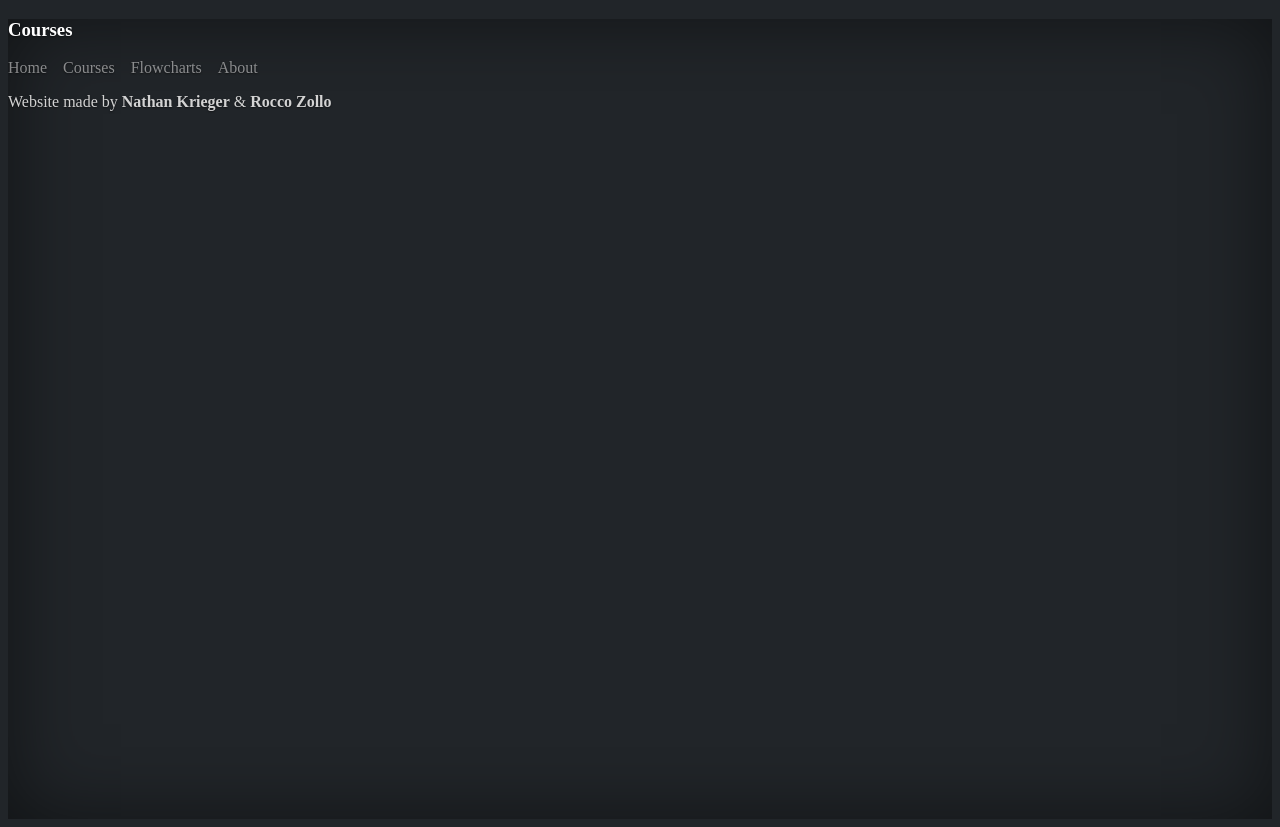
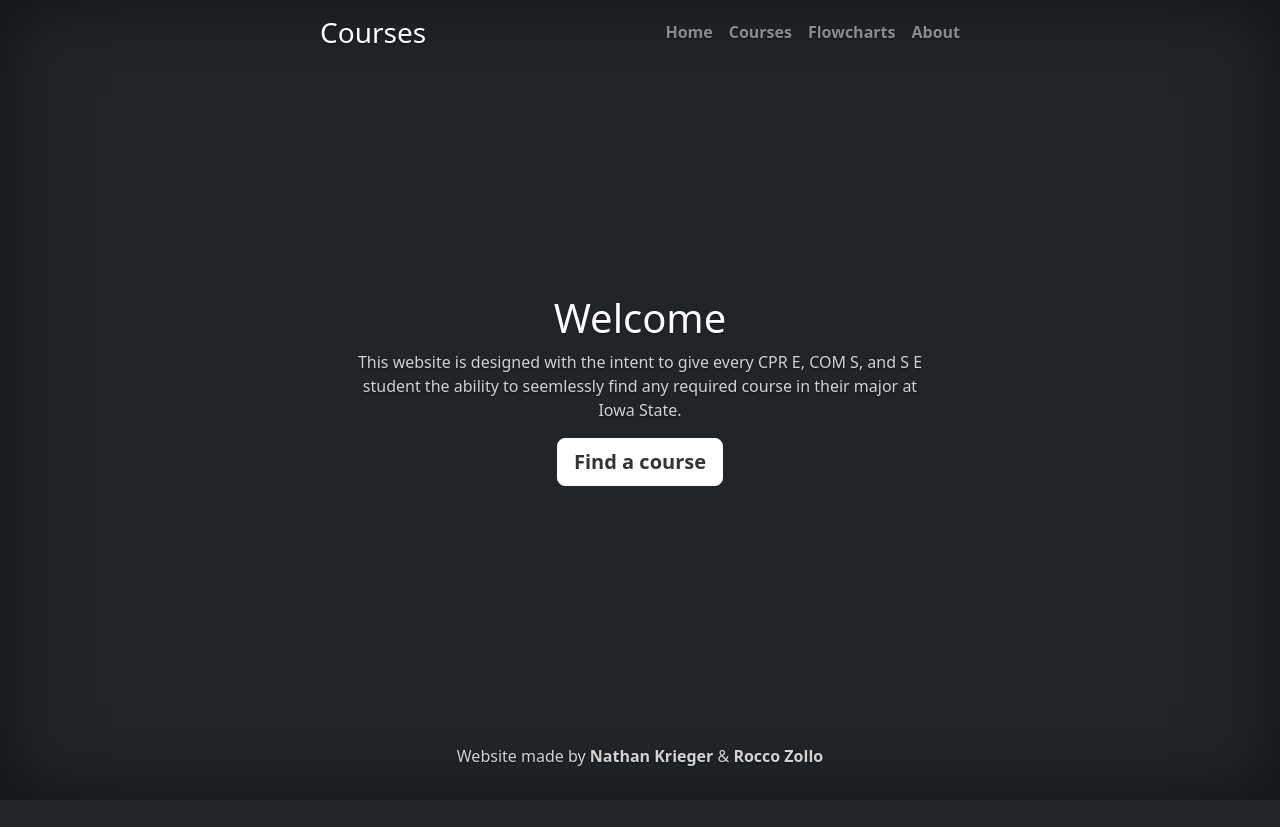
Before and after one commit to nathankrieger/S-E-319-Final-Project, a React (Create React App) app in the folder frontend/: page / in a window 1280 px wide. After the commit the page ends 800 px from the top, so only its background shows below. Built offline with nearby package versions, Linux system fonts and the light colour scheme.

Commit message:
Home page

```diff
--- a/frontend/package.json
+++ b/frontend/package.json
@@ -8,6 +8,7 @@
     "@testing-library/user-event": "^13.5.0",
     "bootstrap": "^5.3.3",
     "react": "^18.3.1",
+    "react-bootstrap": "^2.10.2",
     "react-dom": "^18.3.1",
     "react-hook-form": "^7.51.3",
     "react-router-dom": "^6.23.0",
--- a/frontend/public/index.html
+++ b/frontend/public/index.html
@@ -3,6 +3,10 @@
   <head>
     <meta charset="utf-8" />
     <link rel="icon" href="%PUBLIC_URL%/favicon.ico" />
+
+    <link href="https://cdn.jsdelivr.net/npm/bootstrap@5.3.2/dist/css/bootstrap.min.css" rel="stylesheet"
+    integrity="sha384-T3c6CoIi6uLrA9TneNEoa7RxnatzjcDSCmG1MXxSR1GAsXEV/Dwwykc2MPK8M2HN" crossorigin="anonymous">
+
     <meta name="viewport" content="width=device-width, initial-scale=1" />
     <meta name="theme-color" content="#000000" />
     <meta
--- a/frontend/src/App.js
+++ b/frontend/src/App.js
@@ -1,77 +1,21 @@
 import React, { useState, useEffect } from "react";
 import { useForm } from "react-hook-form";
 import { BrowserRouter as Router, Route, Routes, useNavigate, Link } from 'react-router-dom';
+import "bootstrap/dist/css/bootstrap.min.css";
+// Bootstrap Bundle JS
+import "bootstrap/dist/js/bootstrap.bundle.min";
 import './style.css';
 
+import Container from 'react-bootstrap/Container';
+import Nav from 'react-bootstrap/Nav';
+import Navbar from 'react-bootstrap/Navbar';
+import NavDropdown from 'react-bootstrap/NavDropdown';
+
+import Footer from "./components/Footer";
+import NavBar from "./components/NavBar";
+import Home from "./components/Home";
+
 function App() {
-
-  function NavBar() {
-    const navigate = useNavigate();
-
-    return (
-      // <header class="mb-auto">
-      //   <div class="navContainer">
-      //     <div onClick={() => navigate('/getcatalog')}>
-      //       <div class="navElem">Get</div>
-      //     </div>
-      //     <div onClick={() => navigate('/postcatalog')}>
-      //       <div class="navElem">Post</div>
-      //     </div>
-      //     <div onClick={() => navigate('/putcatalog')}>
-      //       <div class="navElem">Put</div>
-      //     </div>
-      //     <div onClick={() => navigate('/deletecatalog')}>
-      //       <div class="navElem">Delete</div>
-      //     </div>
-      //     <div onClick={() => navigate('/studentinfo')}>
-      //       <div class="navElem">Student Info</div>
-      //     </div>
-      //   </div>
-      // </header>
-      <header className="mb-auto">
-        <div>
-          <h3 className="float-md-start mb-0">Courses</h3>
-          <nav className="nav nav-masthead justify-content-center float-md-end">
-            <Link to="/" className="nav-link fw-bold py-1 px-0" aria-current="page">Home</Link>
-            <Link to="/getCatalog" className="nav-link fw-bold py-1 px-0">Courses</Link>
-            <Link to="/flowcharts" className="nav-link fw-bold py-1 px-0">Flowcharts</Link>
-            <Link to="/about" className="nav-link fw-bold py-1 px-0">About</Link>
-          </nav>
-        </div>
-      </header>
-
-    );
-  }
-
-  function Footer() {
-    const navigate = useNavigate();
-
-    return (
-      // <header class="mb-auto">
-      //   <div class="navContainer">
-      //     <div onClick={() => navigate('/getcatalog')}>
-      //       <div class="navElem">Get</div>
-      //     </div>
-      //     <div onClick={() => navigate('/postcatalog')}>
-      //       <div class="navElem">Post</div>
-      //     </div>
-      //     <div onClick={() => navigate('/putcatalog')}>
-      //       <div class="navElem">Put</div>
-      //     </div>
-      //     <div onClick={() => navigate('/deletecatalog')}>
-      //       <div class="navElem">Delete</div>
-      //     </div>
-      //     <div onClick={() => navigate('/studentinfo')}>
-      //       <div class="navElem">Student Info</div>
-      //     </div>
-      //   </div>
-      // </header>
-      <footer class="footer">
-        <p>Website made by <strong>Nathan Krieger</strong> & <strong>Rocco Zollo</strong></p>
-      </footer>
-
-    );
-  }
 
   const Get = () => {
 
@@ -87,12 +31,12 @@ function App() {
     }, []);
 
     const listItems = products.map((el) => (
-      <div class="row border-top border-bottom mt-5" key={el.id}>
-        <div class="row main align-items-center">
-          <div class="col-2">
-            <img class="img-fluid" src={el.flowchart.img} />
+      <div className="row border-top border-bottom mt-5" key={el.id}>
+        <div className="row main align-items-center">
+          <div className="col-2">
+            <img className="img-fluid" src={el.flowchart.img} />
           </div>
-          <div class="col">
+          <div className="col">
             {/* <div class="row">Title: {el.major-info.major}</div> */}
           </div>
         </div>
@@ -104,25 +48,7 @@ function App() {
     return (<body>
 
       Hello World
-      {/* <header class="mb-auto">
-        <div class="navContainer">
-          <div onClick={() => navigate('/getcatalog')}>
-            <div class="navElem">Get</div>
-          </div>
-          <div onClick={() => navigate('/postcatalog')}>
-            <div class="navElem">Post</div>
-          </div>
-          <div onClick={() => navigate('/putcatalog')}>
-            <div class="navElem">Put</div>
-          </div>
-          <div onClick={() => navigate('/deletecatalog')}>
-            <div class="navElem">Delete</div>
-          </div>
-          <div onClick={() => navigate('/studentinfo')}>
-            <div class="navElem">Student Info</div>
-          </div>
-        </div>
-      </header> */}
+
       {listItems}
     </body>);
   }
@@ -133,14 +59,22 @@ function App() {
 
 
     <Router>
+       <div className="min-vh-100 d-flex flex-column"> {/* Set min-vh-100 for minimum viewport height */}
+        <div className="cover-container d-flex w-100 p-3 mx-auto flex-column flex-grow-1"> {/* Set flex-grow-1 to make it fill the remaining space */}
           <NavBar />
+          <main className="px-3">
+            <Home />
+          </main>
           <Routes>
             <Route path="/getcatalog" element={<Get />} />
 
             {/* TODO */}
 
+
           </Routes>
           <Footer />
+        </div>
+      </div>
     </Router>
 
   );
--- /dev/null
+++ b/frontend/src/components/Footer.js
@@ -0,0 +1,37 @@
+import React, { Component } from "react";
+
+class Footer extends Component {
+
+    render() {
+
+
+
+        return (
+            // <header class="mb-auto">
+            //   <div class="navContainer">
+            //     <div onClick={() => navigate('/getcatalog')}>
+            //       <div class="navElem">Get</div>
+            //     </div>
+            //     <div onClick={() => navigate('/postcatalog')}>
+            //       <div class="navElem">Post</div>
+            //     </div>
+            //     <div onClick={() => navigate('/putcatalog')}>
+            //       <div class="navElem">Put</div>
+            //     </div>
+            //     <div onClick={() => navigate('/deletecatalog')}>
+            //       <div class="navElem">Delete</div>
+            //     </div>
+            //     <div onClick={() => navigate('/studentinfo')}>
+            //       <div class="navElem">Student Info</div>
+            //     </div>
+            //   </div>
+            // </header>
+            <footer className="mt-auto text-white-50 text-center">
+                <p>Website made by <strong>Nathan Krieger</strong> & <strong>Rocco Zollo</strong></p>
+            </footer>
+
+        );
+    }
+}
+
+export default Footer;
--- /dev/null
+++ b/frontend/src/components/Home.js
@@ -0,0 +1,22 @@
+import React, { Component } from "react";
+import { Link } from "react-router-dom";
+
+class Home extends Component {
+
+    render() {
+
+        return (
+            <div className="container text-center">
+                <h1>Welcome</h1>
+                <p>This website is designed with the intent to give every CPR E, COM S, and S E student the ability to seemlessly find any required course in their major at Iowa State.
+                </p>
+                <p className="lead">
+                    <Link to="/getcatalog" className="btn btn-lg btn-light fw-bold border-white bg-white">Find a course</Link>
+                </p>
+            </div>
+
+        );
+    }
+}
+
+export default Home;
--- /dev/null
+++ b/frontend/src/components/NavBar.js
@@ -0,0 +1,27 @@
+import React, { Component } from "react";
+import { Link } from 'react-router-dom';
+
+class NavBar extends Component {
+
+    render() {
+
+
+
+        return (
+            <header className="mb-auto">
+                <div>
+                    <h3 className="float-md-start mb-0">Courses</h3>
+                    <nav className="nav nav-masthead justify-content-center float-md-end">
+                        <Link to="/" className="nav-link fw-bold py-1 px-0" aria-current="page">Home</Link>
+                        <Link to="/getCatalog" className="nav-link fw-bold py-1 px-0">Courses</Link>
+                        <Link to="/flowcharts" className="nav-link fw-bold py-1 px-0">Flowcharts</Link>
+                        <Link to="/about" className="nav-link fw-bold py-1 px-0">About</Link>
+                    </nav>
+                </div>
+            </header>
+
+        );
+    }
+}
+
+export default NavBar;
--- a/frontend/src/index.js
+++ b/frontend/src/index.js
@@ -1,6 +1,7 @@
 import React from 'react';
 import ReactDOM from 'react-dom/client';
 import App from './App';
+
 
 const root = ReactDOM.createRoot(document.getElementById('root'));
 root.render(
--- a/frontend/src/style.css
+++ b/frontend/src/style.css
@@ -20,9 +20,11 @@ body {
     text-shadow: 0 .05rem .1rem rgba(0, 0, 0, .5);
     box-shadow: inset 0 0 5rem rgba(0, 0, 0, .5);
     color: white;
-    background-color: rgb(33, 37, 41);
+    background-color: rgb(33, 37, 41) !important;
     min-height: 100vh;
     grid-template-rows: auto 1fr auto;
+    /* font-family: system-ui, -apple-system, "Segoe UI", Roboto, "Helvetica Neue", "Noto Sans", "Liberation Sans", Arial, sans-serif, "Apple Color Emoji", "Segoe UI Emoji", "Segoe UI Symbol", "Noto Color Emoji"; */
+
 }
 
 .cover-container {
@@ -453,8 +455,26 @@ p {
     border-bottom-color: #fdc82f;
 } */
 
-footer {
-    /* position: fixed; */
+/* footer {
     bottom: 0;
     width: 100%;
-}
+    position: fixed;
+    left: 0;
+    bottom: 0;
+    width: 100%;
+    padding: 20px;
+    padding-top: 60px;
+} */
+
+
+
+/*
+USED WITH REACT COMPONENTS
+.custom-navbar .nav-link,
+.custom-navbar .navbar-brand {
+  color: white;
+} */
+
+/* .px-3 {
+    top: 50%;
+} */
--- /dev/null
+++ b/frontend/temp.html
@@ -0,0 +1,58 @@
+<!doctype html>
+<html lang="en" class="h-100" data-bs-theme="auto">
+
+<head>
+
+    <meta charset="utf-8">
+    <meta name="viewport" content="width=device-width, initial-scale=1">
+    <meta name="description" content="">
+    <meta name="generator" content="Hugo 0.118.2">
+
+    <link href="https://cdn.jsdelivr.net/npm/bootstrap@5.3.2/dist/css/bootstrap.min.css" rel="stylesheet"
+        integrity="sha384-T3c6CoIi6uLrA9TneNEoa7RxnatzjcDSCmG1MXxSR1GAsXEV/Dwwykc2MPK8M2HN" crossorigin="anonymous">
+
+
+    <title>Home</title>
+
+    <link rel="canonical" href="https://getbootstrap.com/docs/5.3/examples/cover/">
+    <link rel="stylesheet" href="https://cdn.jsdelivr.net/npm/@docsearch/css@3">
+
+    <link rel="icon" href="myotherimages/favicon.ico" type="image/x-icon">
+
+    <link href="./styles/style.css" rel="stylesheet">
+</head>
+
+<body class="d-flex h-100 text-center text-bg-dark">
+
+    <div class="cover-container d-flex w-100 h-100 p-3 mx-auto flex-column">
+        <header class="mb-auto">
+            <div>
+                <h3 class="float-md-start mb-0">Home</h3>
+                <nav class="nav nav-masthead justify-content-center float-md-end">
+                    <a class="nav-link fw-bold py-1 px-0 active" aria-current="page" href="index.html">Home</a>
+                    <a class="nav-link fw-bold py-1 px-0" href="courses.html">Courses</a>
+                    <a class="nav-link fw-bold py-1 px-0" href="flowcharts.html">Flowcharts</a>
+                    <a class="nav-link fw-bold py-1 px-0" href="about.html">About</a>
+                </nav>
+            </div>
+        </header>
+
+        <main class="px-3">
+
+            <h1>Welcome</h1>
+                <p>This website is designed with the intent to give every CPR E, COM S, and S E student the ability to seemlessly find any required course in their major at Iowa State.
+                 </p>
+            <p class="lead">
+                <a href="courses.html" class="btn btn-lg btn-light fw-bold border-white bg-white">Find a course</a>
+              </p>
+
+        </main>
+
+        <footer class="mt-auto text-white-50 text-center" style="padding-top: 60px;">
+            <p>Website made by <strong>Nathan Krieger</strong> & <strong>Rocco Zollo</strong></p>
+        </footer>
+    </div>
+
+</body>
+
+</html>
```
Also changed, not shown: 1 other file (tests, documents, lock files or other folders). Lines whose indentation alone changed are shown as unchanged.
